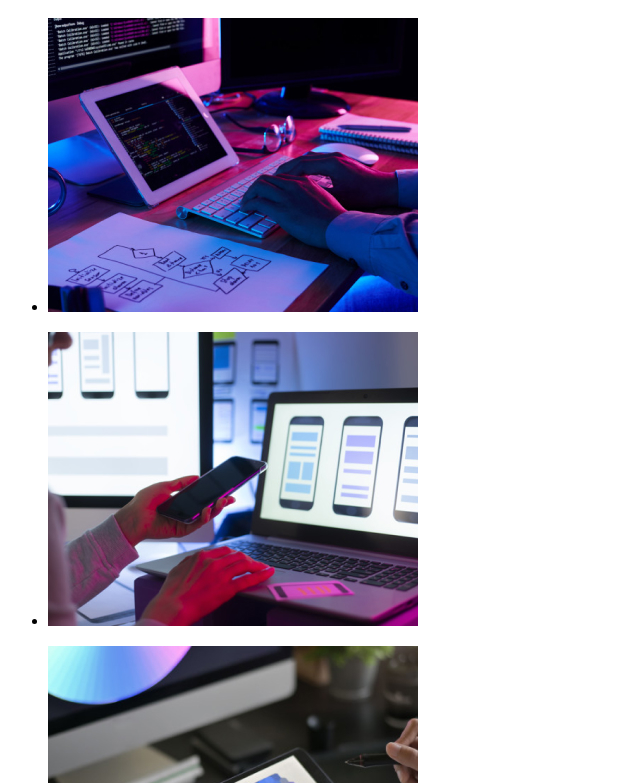
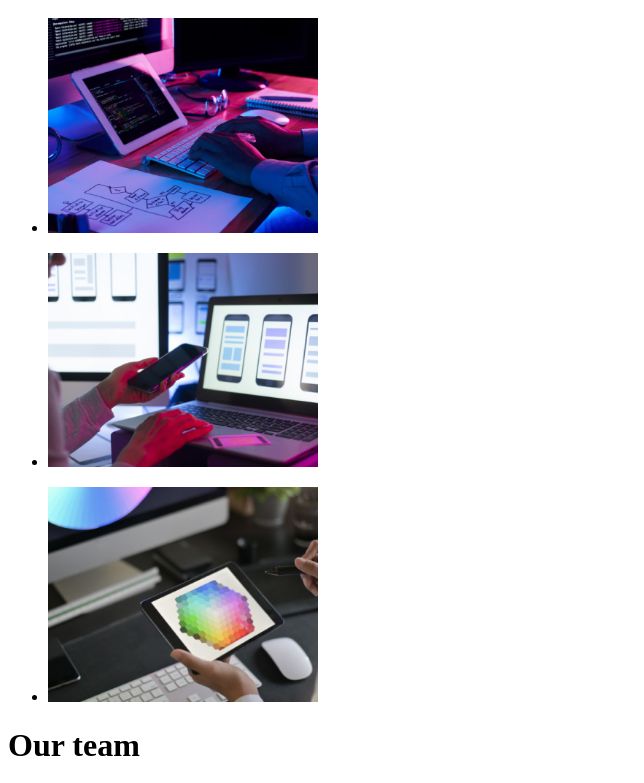
Before and after one commit to DariaMatis/goit-markup-hw-002, a plain HTML site: page index.html in a window 1280 px wide. Shown: the part 637-1420 px from the top of the page, without its empty margins (0-644 px from the left). Drawn offline with Linux system fonts and the light colour scheme.

Commit message:
what-we-do

```diff
--- a/index.html
+++ b/index.html
@@ -44,7 +44,7 @@
         href="https://goit.global/ro/"
         rel="noopener noreferrer nofollow"
         target="_blank"></a>
-        <button>Request our service</button>
+        <button type="button">Request our service</button>
     <div>
         <ul>
             <li>
@@ -78,22 +78,25 @@
    <h1>What we do</h1>
    <ul>
        <li>
-           <img src="images/tastează.jpg"
-         alt="Tastează un cod">
+           <img src="./images/box 1.jpg"
+         alt="Tastează un cod"
+         width="270">
        </li>
    </ul>
 
     <ul>
         <li>
-        <img src="images/se uită pe telefon.jpg"
-        alt="Folosește telefonul și laptopul">
+        <img src="./images/img-2.jpg"
+        alt="Folosește telefonul și laptopul"
+        width="270">
         </li>
     </ul>
 
     <ul>
         <li>
-        <img src="images/folosește tableta.jpg"
-        alt="Folosește tableta">
+        <img src="./images/img-3.jpg"
+        alt="Folosește tableta"
+        width="270">
         </li>
     </ul>
 
```
Also changed, not shown: portfolio.html (+5 -5 lines), images/box 1.jpg (renamed from images/tastează.jpg), images/img-2.jpg (renamed from images/se uită pe telefon.jpg), images/img-3.jpg (renamed from images/folosește tableta.jpg), 2 other files.
